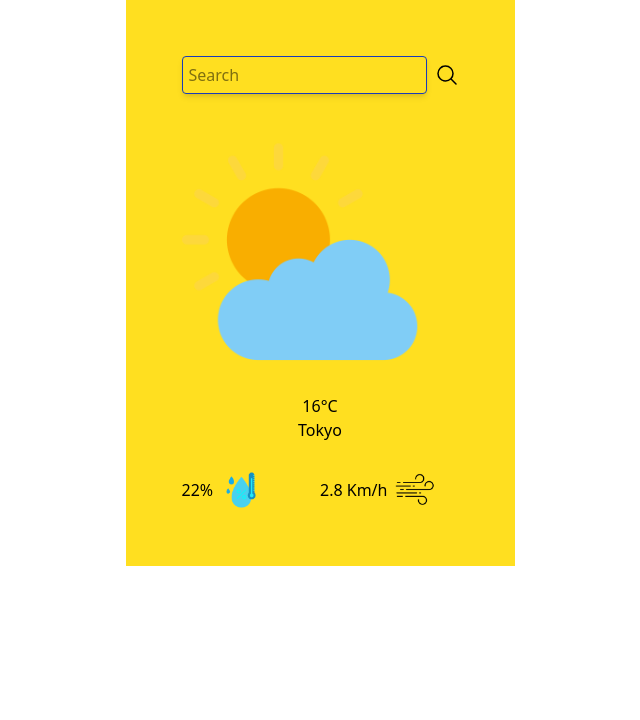
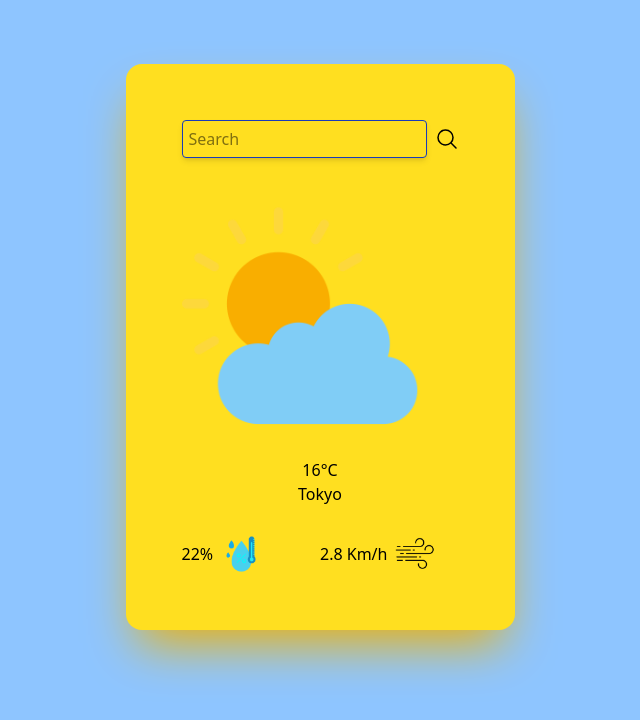
Before and after one commit to neilmrtngamboa/weather, a React (Vite) app: page / in a window 1280 px wide. Shown: the top 720 px of the page, without its empty margins (320-960 px from the left). Built offline with nearby package versions, Linux system fonts and the light colour scheme.

Commit message:
added bg color and shadow

```diff
--- a/src/App.jsx
+++ b/src/App.jsx
@@ -3,7 +3,7 @@ import Weather from './Components/Weather'
 
 const App = () => {
   return (
-    <main className='grid'>
+    <main className='grid bg-blue-300 min-h-dvh'>
       <Weather/>
     </main>
   )
--- a/src/Components/Weather.jsx
+++ b/src/Components/Weather.jsx
@@ -8,7 +8,7 @@ const Weather = () => {
     return (
         <div className='mx-auto'>
             <div className=''>
-                <div className='bg-yellow-300 p-14'>
+                <div className='bg-yellow-300 p-14 rounded-2xl shadow-2xl shadow-yellow-500 mt-16'>
                     <div className='flex gap-2'>
                         <input type="text" placeholder='Search' className='p-1.5 shadow-md border border-blue-800 rounded' />
                         <svg xmlns="http://www.w3.org/2000/svg" fill="none" viewBox="0 0 24 24" stroke-width="1.5" stroke="currentColor" className="size-6 my-auto">
```
